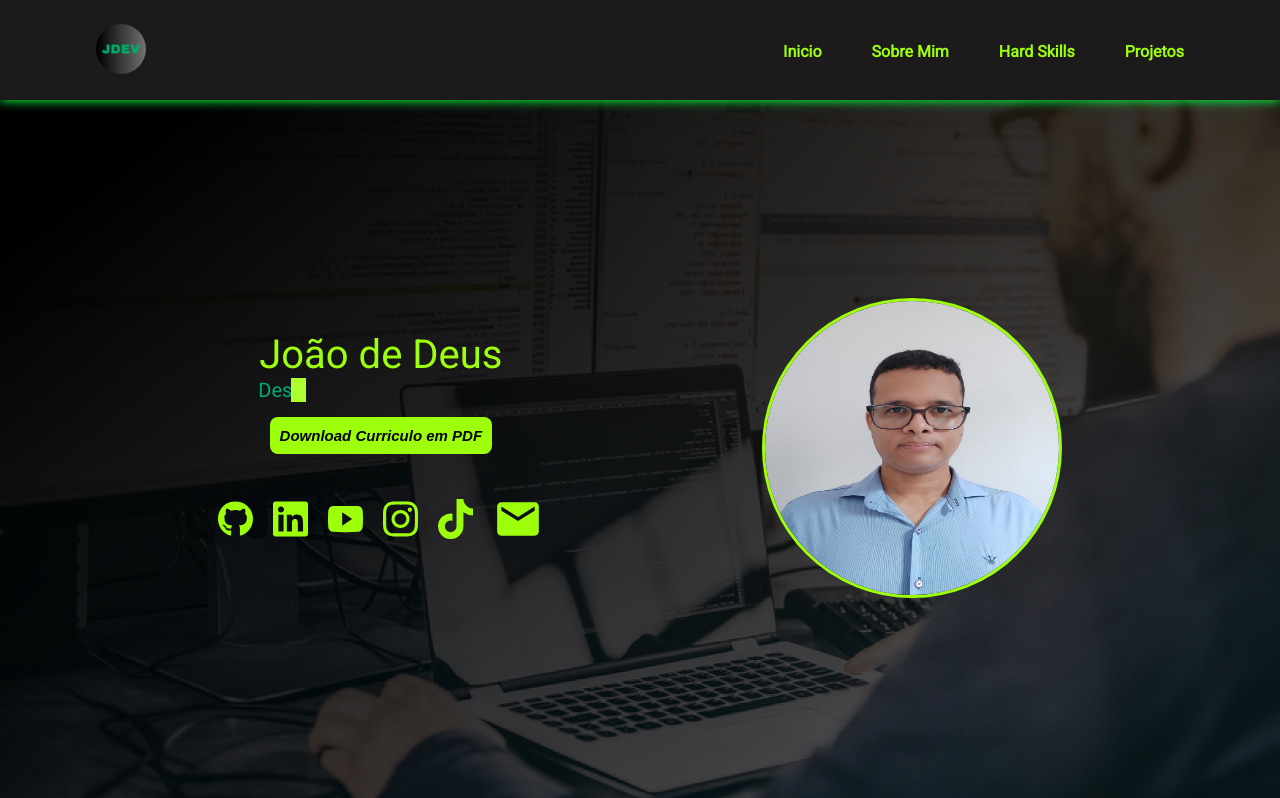
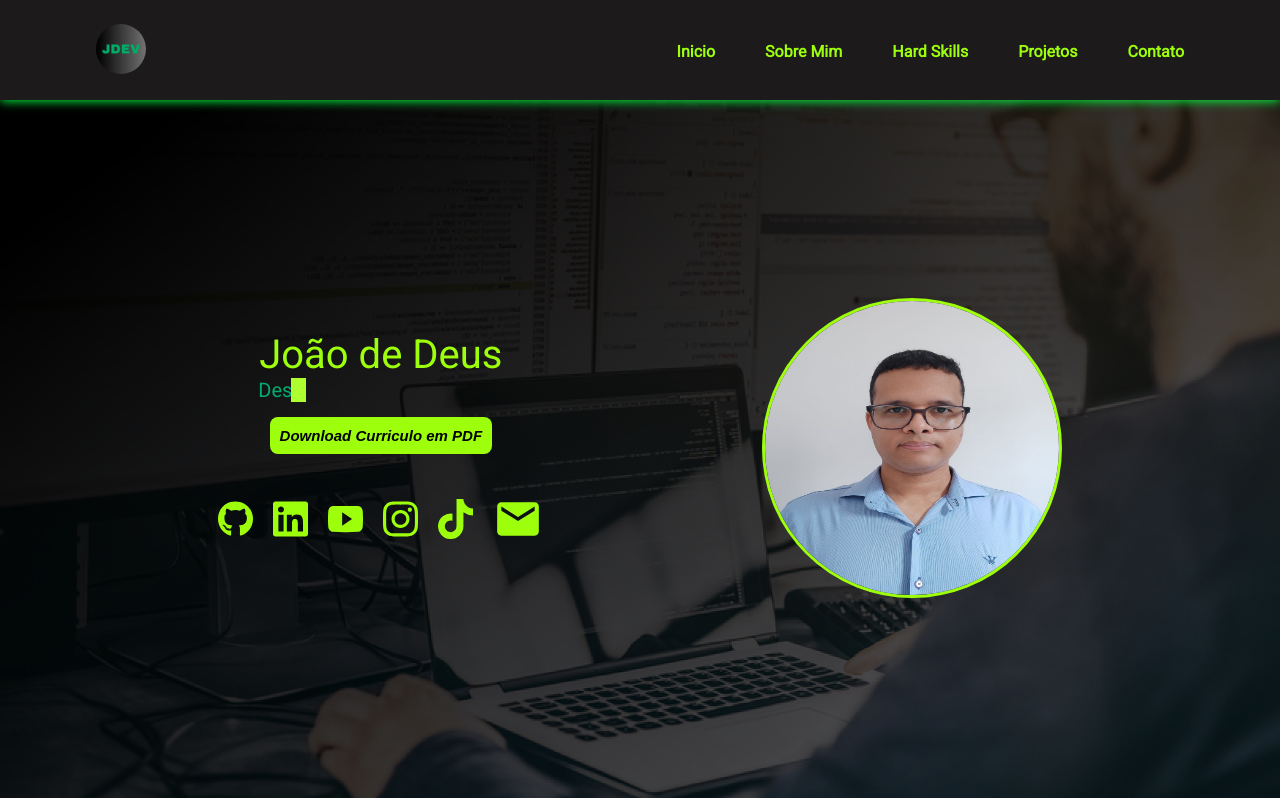
Before and after one commit to joaodedeusrsfilho/meu-portfolio, a React (Vite) app: page / in a window 1280 px wide. Shown: the top 798 px of the page. Built offline with nearby package versions, Linux system fonts and the light colour scheme.

Commit message:
add file

```diff
--- a/src/Componentes/Contato/index.jsx
+++ b/src/Componentes/Contato/index.jsx
@@ -3,7 +3,7 @@ import '../Contato/responsivo.css'
 
 const Contato = () => {
     return (
-        <div className='containerForm'>
+        <div className='containerForm' id='contato'>
             <h2>Entre em contato</h2>
 
 
--- a/src/Componentes/Header/index.jsx
+++ b/src/Componentes/Header/index.jsx
@@ -30,6 +30,7 @@ const Header = () => {
                             {/*<li className='navItem'><a href="#formacao">Formação</a></li>*/}
                             <li className='navItem'><a href="#hardSkill">Hard Skills</a></li>
                             <li className='navItem'><a href="#projetos">Projetos</a></li>
+                            <li className='navItem'><a href="#contato">Contato</a></li>
                         </ul>
                     </nav>
                     <div className="iconeMenuMobile">
```
